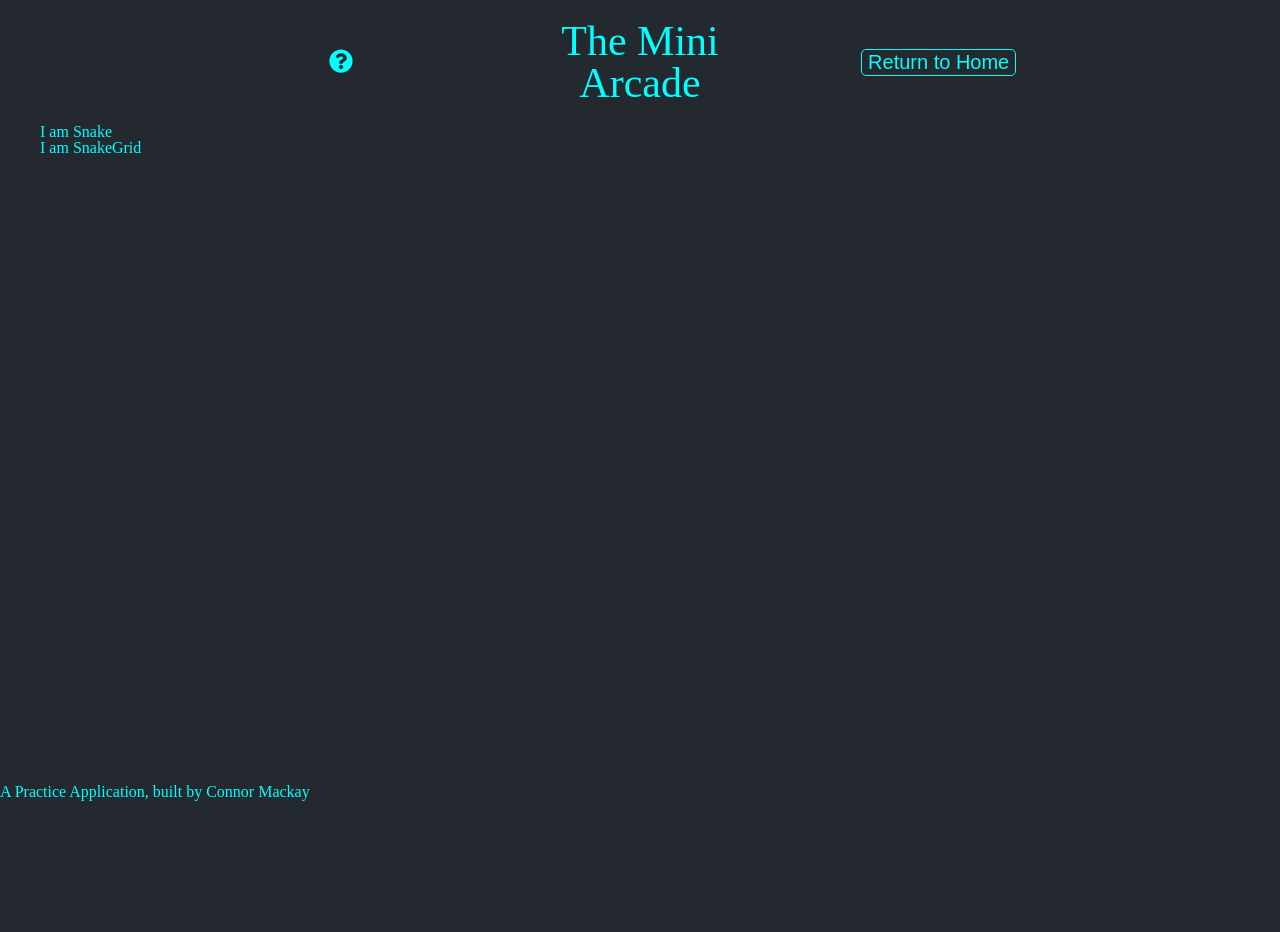
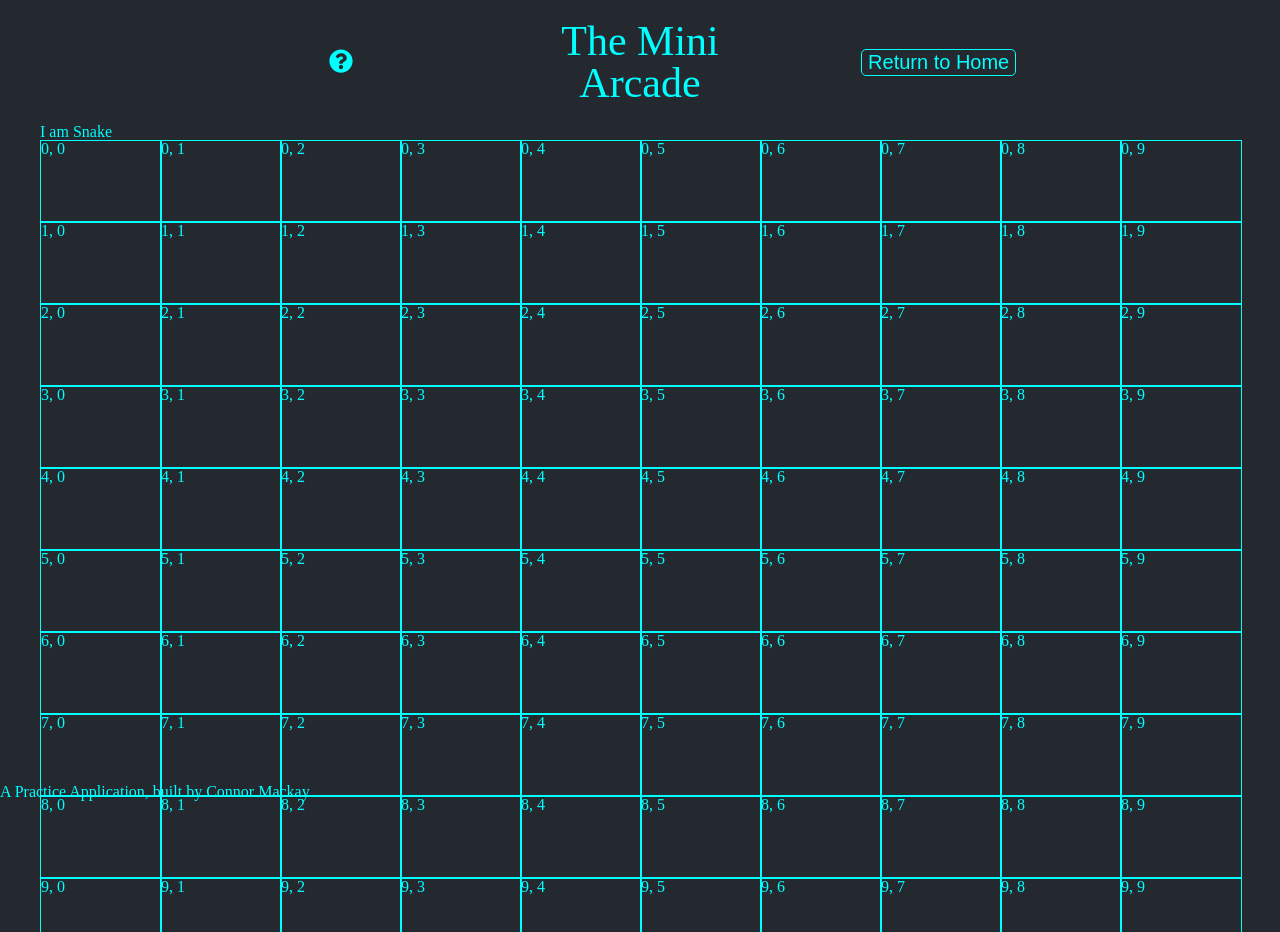
Before and after one commit to CD-Mackay/mini-arcade, a React app: page /snake in a window 1280 px wide. Shown: the top 932 px of the page. Built offline with nearby package versions, Linux system fonts and the light colour scheme.

Commit message:
implement buildboard function, style grid

```diff
--- a/client/src/components/games/snake/atoms/snakegrid/SnakeGrid.js
+++ b/client/src/components/games/snake/atoms/snakegrid/SnakeGrid.js
@@ -1,12 +1,25 @@
-import React from 'react';
+import React, { useState } from 'react';
 
 import StyledSnakeGrid from "./StyledSnakeGrid";
 
 const SnakeGrid = () => {
 
+  const [board, setBoard] = useState();
+
+  const buildBoard = () => {
+    let board = [];
+    for (let i = 0; i < 10; i++) {
+      for (let x = 0; x < 10; x++) {
+        board.push({row: i, column: x});
+      }
+    }
+    return board.map(element => {
+      return <div className="game-square" key={[element.row, element.column]}>{element.row}, {element.column}</div>
+    })
+  }
   return (
     <StyledSnakeGrid >
-      I am SnakeGrid
+      {buildBoard()}
     </StyledSnakeGrid>
   );
 };
--- a/client/src/components/games/snake/atoms/snakegrid/StyledSnakeGrid.js
+++ b/client/src/components/games/snake/atoms/snakegrid/StyledSnakeGrid.js
@@ -1,6 +1,13 @@
 import styled from 'styled-components';
 
 const StyledSnakeGrid = styled.div`
+display: grid;
+grid-template-columns: 1fr 1fr 1fr 1fr 1fr 1fr 1fr 1fr 1fr 1fr;
+.game-square {
+  width: 100%;
+  height: 80px;
+  border: 1px solid #00FFFF;
+}
 
 `
 
```
